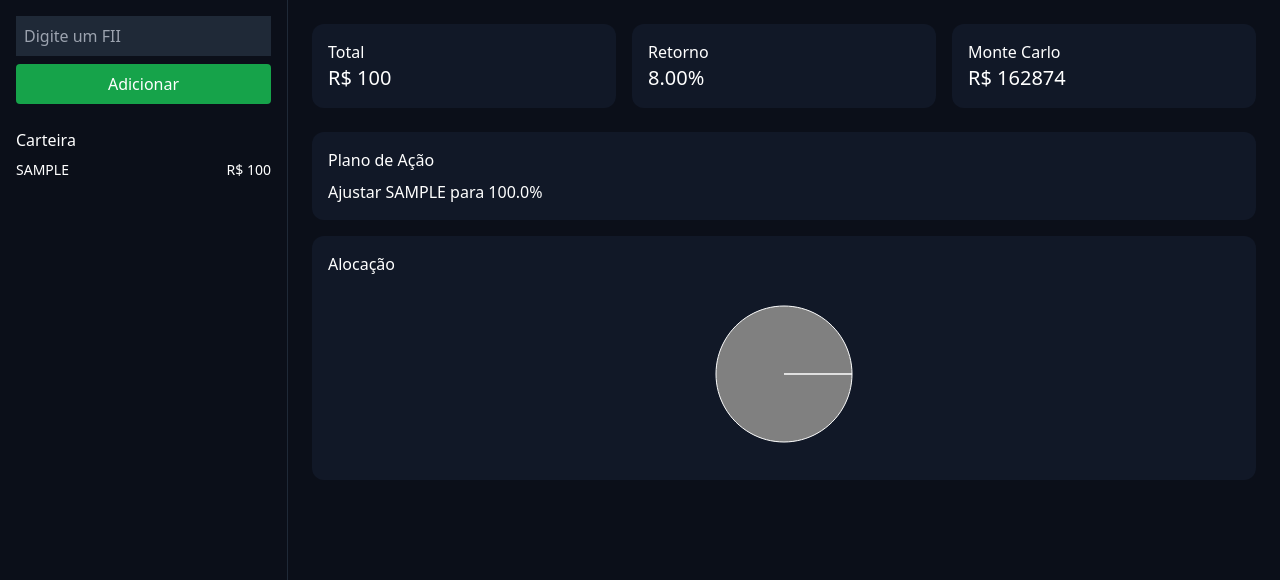
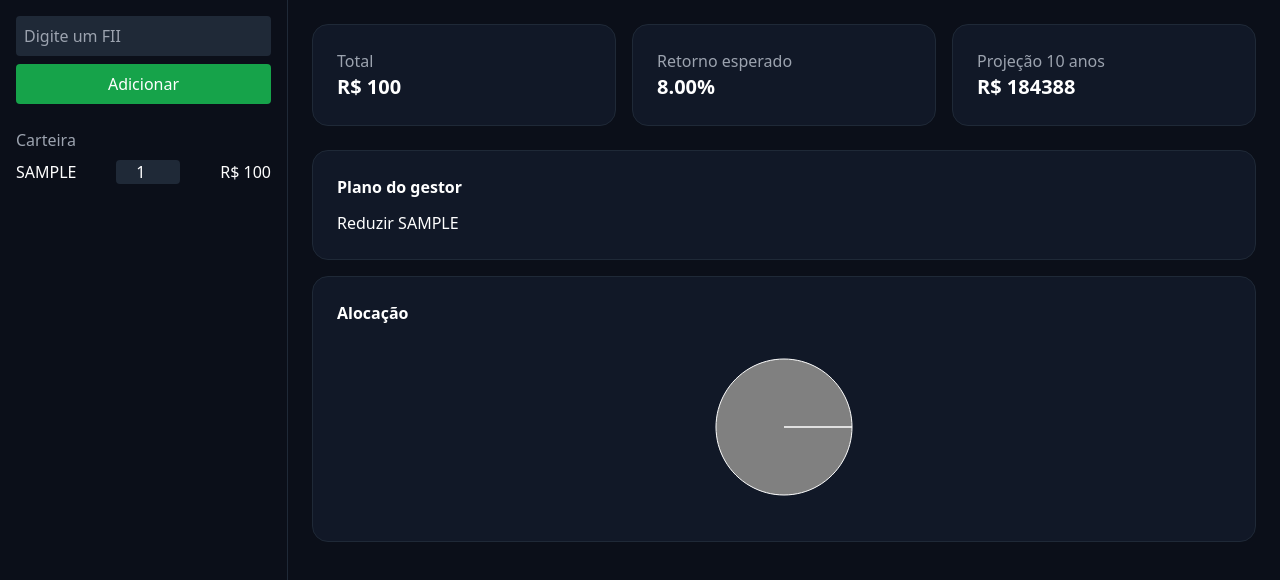
Before and after one commit to jhonythegray/FII-app, a Next.js app: page / in a window 1280 px wide. Both pictures are taken after typing "Sample" into the empty fields and a click on the button "Adicionar". Shown: the top 580 px of the page. Built offline with nearby package versions, Linux system fonts and the light colour scheme.

Commit message:
Add files via upload

```diff
--- a/app/page.jsx
+++ b/app/page.jsx
@@ -3,8 +3,7 @@
 import { useEffect, useState } from 'react'
 import { PieChart, Pie, Tooltip, ResponsiveContainer } from 'recharts'
 
-const STORAGE = 'fii_fintech'
-const DEFAULT_PORTFOLIO = 'Carteira'
+const STORAGE = 'fii_stable'
 
 const fiiList = ["HGLG11","XPML11","KNRI11","VISC11","XPLG11","BTLG11"]
 
@@ -17,6 +16,10 @@ async function fetchPriceSafe(ticker) {
     return 100
   }
 }
+
+// ===============================
+// 📊 CORE LÓGICO (SEM ALEATORIEDADE)
+// ===============================
 
 function buildMatrix(portfolio, fundData) {
   return portfolio.map(f => {
@@ -35,31 +38,57 @@ function expectedReturn(matrix){
   return matrix.reduce((a,f)=>a+f.retorno,0)/matrix.length
 }
 
-function markowitz(portfolio,fundData){
+// alocação baseada em valor + qualidade
+function allocationModel(portfolio, fundData){
   const matrix = buildMatrix(portfolio,fundData)
-  const weights = matrix.map(f=>f.retorno/(f.risco+0.01))
-  const sum = weights.reduce((a,b)=>a+b,0) || 1
 
-  return matrix.map((f,i)=>({
-    ticker:f.ticker,
-    weight: Math.max(weights[i]/sum,0.05)
-  }))
+  const total = matrix.reduce((a,f)=>a+f.valor,0)
+
+  return matrix.map(f=>{
+    const weightAtual = f.valor / total
+    const score = f.retorno / (f.risco + 0.01)
+
+    return {
+      ticker: f.ticker,
+      atual: weightAtual,
+      ideal: score
+    }
+  })
 }
 
-function monteCarlo(initial,monthly,rate,vol){
-  let val=initial
-  const monthlyRate = rate/12
+// plano coerente
+function actionPlan(portfolio, fundData){
+  const data = allocationModel(portfolio,fundData)
 
-  for(let i=0;i<120;i++){
-    const shock=(Math.random()-0.5)*vol
-    val=(val+monthly)*(1+monthlyRate+shock)
+  return data.map(f=>{
+    if(f.atual > f.ideal + 0.05)
+      return `Reduzir ${f.ticker}`
+
+    if(f.atual < f.ideal - 0.05)
+      return `Aumentar ${f.ticker}`
+
+    return `${f.ticker} equilibrado`
+  })
+}
+
+// projeção determinística
+function projection(total, monthly, rate, months=120){
+  let val = total
+  const monthlyRate = rate / 12
+
+  for(let i=0;i<months;i++){
+    val = (val + monthly) * (1 + monthlyRate)
   }
 
   return val
 }
 
+// ===============================
+// STORE
+// ===============================
+
 function useStore(){
-  const [data,setData]=useState({ portfolios:{[DEFAULT_PORTFOLIO]:[]}, selected:DEFAULT_PORTFOLIO })
+  const [data,setData]=useState({ portfolio:[] })
 
   useEffect(()=>{
     const saved=localStorage.getItem(STORAGE)
@@ -73,55 +102,75 @@ function useStore(){
   return {data,setData}
 }
 
+// ===============================
+// APP
+// ===============================
+
 export default function App(){
+
   const {data,setData}=useStore()
+
   const [fundData,setFundData]=useState({})
   const [ticker,setTicker]=useState('')
+  const [aporte,setAporte]=useState(1000)
+
+  const portfolio = data.portfolio
 
   useEffect(()=>{
-    fetch('/data/fii.json').then(r=>r.json()).then(setFundData)
+    fetch('/data/fii.json')
+      .then(r=>r.json())
+      .then(setFundData)
   },[])
-
-  const portfolio = data.portfolios[data.selected]
 
   useEffect(()=>{
     async function update(){
-      const updated = await Promise.all(portfolio.map(async f=>({...f,price:await fetchPriceSafe(f.ticker)})))
-      setData(prev=>({...prev,portfolios:{...prev.portfolios,[prev.selected]:updated}}))
+      const updated = await Promise.all(
+        portfolio.map(async f=>({...f,price:await fetchPriceSafe(f.ticker)}))
+      )
+      setData({ portfolio: updated })
     }
+
     if(portfolio.length) update()
-  },[data.selected])
+  },[])
 
   const matrix = buildMatrix(portfolio,fundData)
   const ret = expectedReturn(matrix)
+
   const total = portfolio.reduce((a,f)=>a+f.price*f.shares,0)
 
-  const mc = monteCarlo(total,1000,ret,0.05)
-  const opt = markowitz(portfolio,fundData)
+  const proj = projection(total, aporte, ret)
+
+  const plan = actionPlan(portfolio,fundData)
 
   function addFII(){
     const t = ticker.trim().toUpperCase()
     if(!t) return
 
-    setData(prev=>{
-      const list=prev.portfolios[prev.selected]
-      if(list.find(f=>f.ticker===t)) return prev
+    if(portfolio.find(f=>f.ticker===t)) return
 
-      return {
-        ...prev,
-        portfolios:{
-          ...prev.portfolios,
-          [prev.selected]:[...list,{ticker:t,shares:1,price:100}]
-        }
-      }
+    setData({
+      portfolio:[
+        ...portfolio,
+        { ticker:t, shares:1, price:100 }
+      ]
     })
 
     setTicker('')
   }
 
+  function updateShares(i,val){
+    const v = Number(val)
+
+    const list=[...portfolio]
+    list[i].shares=v
+
+    setData({ portfolio:list })
+  }
+
   return (
     <div className="flex min-h-screen bg-[#0b0f19] text-white">
 
+      {/* SIDEBAR */}
       <div className="w-72 p-4 border-r border-gray-800">
 
         <input
@@ -129,7 +178,7 @@ export default function App(){
           value={ticker}
           onChange={e=>setTicker(e.target.value.toUpperCase())}
           placeholder="Digite um FII"
-          className="w-full bg-gray-800 p-2 mb-2"
+          className="w-full bg-gray-800 p-2 mb-2 rounded"
         />
 
         <datalist id="fiis">
@@ -141,31 +190,41 @@ export default function App(){
         </button>
 
         <div className="mt-6">
-          <h3 className="mb-2">Carteira</h3>
-          {portfolio.map(f=>(
-            <div key={f.ticker} className="flex justify-between text-sm mb-1">
+          <h3 className="mb-2 text-gray-400">Carteira</h3>
+
+          {portfolio.map((f,i)=>(
+            <div key={f.ticker} className="flex justify-between items-center mb-2">
+
               <span>{f.ticker}</span>
+
+              <input
+                type="number"
+                value={f.shares}
+                onChange={e=>updateShares(i,e.target.value)}
+                className="w-16 bg-gray-800 text-center rounded"
+              />
+
               <span>R$ {(f.price*f.shares).toFixed(0)}</span>
+
             </div>
           ))}
         </div>
 
       </div>
 
+      {/* MAIN */}
       <div className="flex-1 p-6">
 
         <div className="grid grid-cols-3 gap-4 mb-6">
+
           <Card title="Total" value={`R$ ${total.toFixed(0)}`} />
-          <Card title="Retorno" value={`${(ret*100).toFixed(2)}%`} />
-          <Card title="Monte Carlo" value={`R$ ${mc.toFixed(0)}`} />
+          <Card title="Retorno esperado" value={`${(ret*100).toFixed(2)}%`} />
+          <Card title="Projeção 10 anos" value={`R$ ${proj.toFixed(0)}`} />
+
         </div>
 
-        <Panel title="Plano de Ação">
-          {opt.map(o=> (
-            <div key={o.ticker}>
-              Ajustar {o.ticker} para {(o.weight*100).toFixed(1)}%
-            </div>
-          ))}
+        <Panel title="Plano do gestor">
+          {plan.map((p,i)=> <div key={i}>{p}</div>)}
         </Panel>
 
         <Panel title="Alocação">
@@ -184,9 +243,19 @@ export default function App(){
 }
 
 function Card({title,value}){
-  return <div className="bg-[#111827] p-4 rounded-xl"><div>{title}</div><div className="text-xl">{value}</div></div>
+  return (
+    <div className="bg-[#111827] p-6 rounded-2xl border border-gray-800">
+      <div className="text-gray-400">{title}</div>
+      <div className="text-xl font-semibold">{value}</div>
+    </div>
+  )
 }
 
 function Panel({title,children}){
-  return <div className="bg-[#111827] p-4 rounded-xl mb-4"><h2 className="mb-2">{title}</h2>{children}</div>
+  return (
+    <div className="bg-[#111827] p-6 rounded-2xl border border-gray-800 mb-4">
+      <h2 className="mb-3 font-semibold">{title}</h2>
+      {children}
+    </div>
+  )
 }
```
